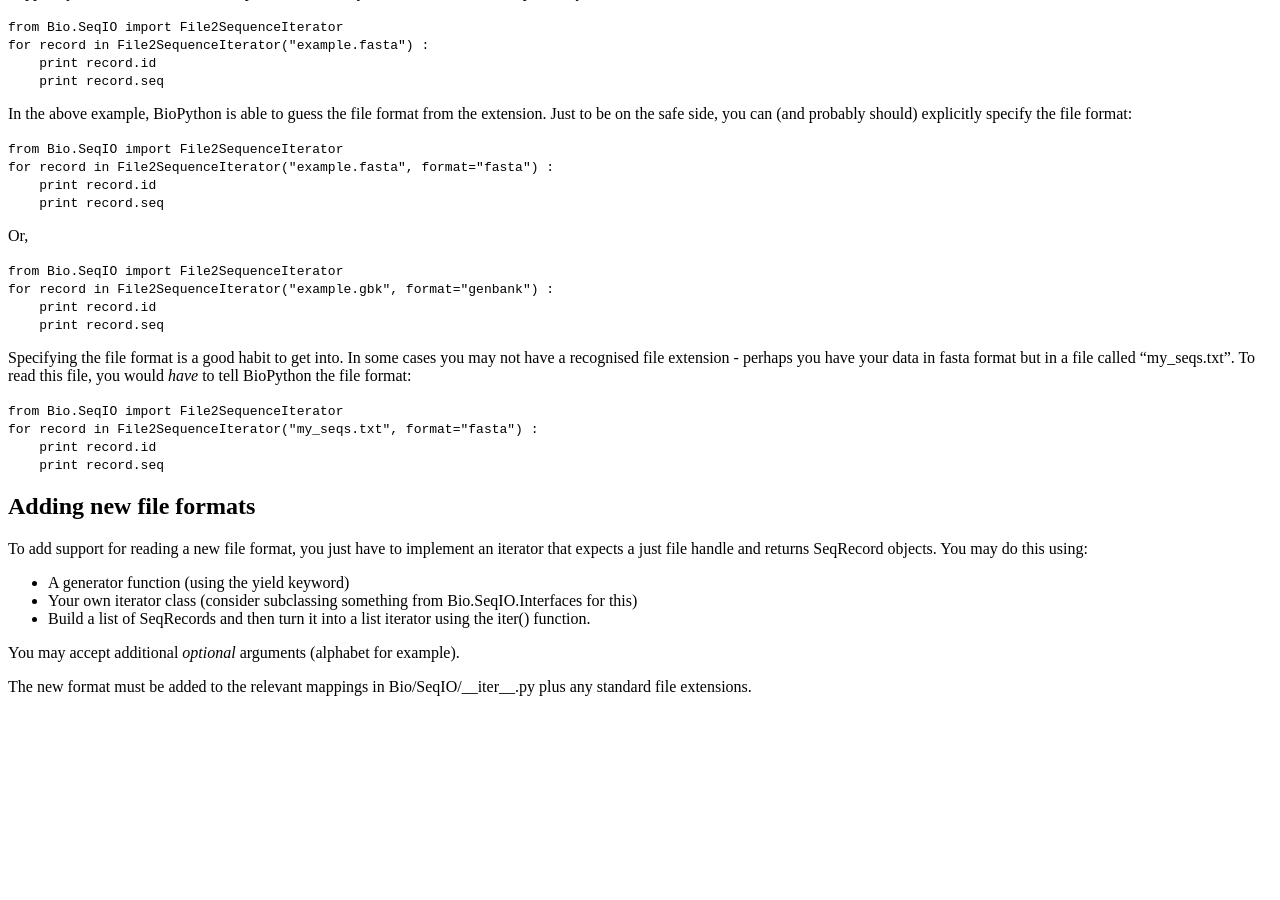
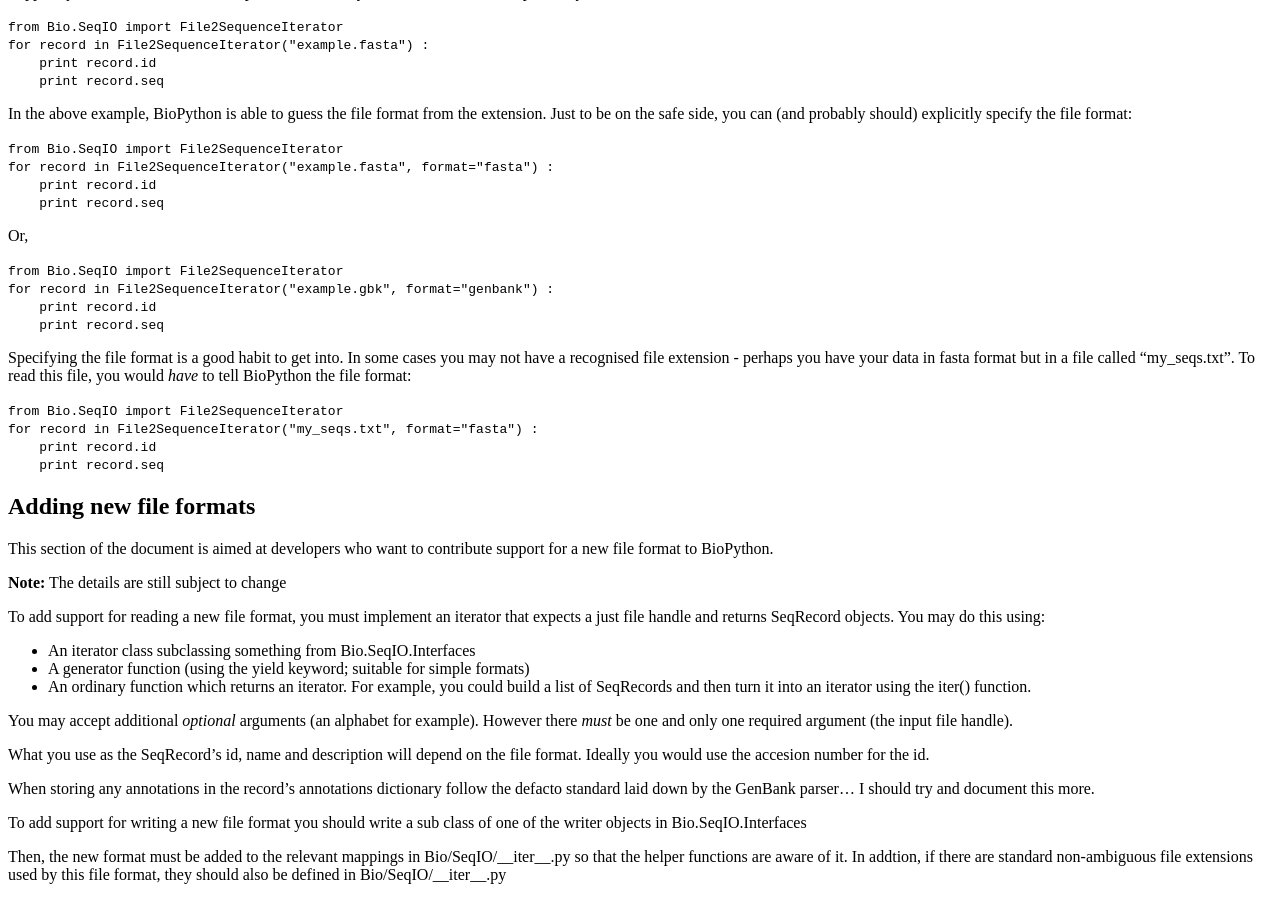
Before and after one commit to biopython/biopython.github.io, a Jekyll site: the page built from wiki/SeqIO.md, in a window 1280 px wide and 900 px high, scrolled down 1164 px. Built offline with Jekyll 4.4.1, drawn with Linux system fonts in a browser that asks for light colours; before the commit the page ends 1876 px from its top, so only the background shows below that.

Commit message:
more details

```diff
--- a/wiki/SeqIO.md
+++ b/wiki/SeqIO.md
@@ -131,17 +131,38 @@ file, you would *have* to tell BioPython the file format:
 Adding new file formats
 -----------------------
 
-To add support for reading a new file format, you just have to implement
-an iterator that expects a just file handle and returns SeqRecord
-objects. You may do this using:
+This section of the document is aimed at developers who want to
+contribute support for a new file format to BioPython.
 
--   A generator function (using the yield keyword)
--   Your own iterator class (consider subclassing something from
-    Bio.SeqIO.Interfaces for this)
--   Build a list of SeqRecords and then turn it into a list iterator
+**Note:** The details are still subject to change
+
+To add support for reading a new file format, you must implement an
+iterator that expects a just file handle and returns SeqRecord objects.
+You may do this using:
+
+-   An iterator class subclassing something from Bio.SeqIO.Interfaces
+-   A generator function (using the yield keyword; suitable for
+    simple formats)
+-   An ordinary function which returns an iterator. For example, you
+    could build a list of SeqRecords and then turn it into an iterator
     using the iter() function.
 
-You may accept additional *optional* arguments (alphabet for example).
+You may accept additional *optional* arguments (an alphabet for
+example). However there *must* be one and only one required argument
+(the input file handle).
 
-The new format must be added to the relevant mappings in
-Bio/SeqIO/\_\_iter\_\_.py plus any standard file extensions.
+What you use as the SeqRecord's id, name and description will depend on
+the file format. Ideally you would use the accesion number for the id.
+
+When storing any annotations in the record's annotations dictionary
+follow the defacto standard laid down by the GenBank parser... I should
+try and document this more.
+
+To add support for writing a new file format you should write a sub
+class of one of the writer objects in Bio.SeqIO.Interfaces
+
+Then, the new format must be added to the relevant mappings in
+Bio/SeqIO/\_\_iter\_\_.py so that the helper functions are aware of it.
+In addtion, if there are standard non-ambiguous file extensions used by
+this file format, they should also be defined in
+Bio/SeqIO/\_\_iter\_\_.py
```
Also changed, not shown: 1 other file.
